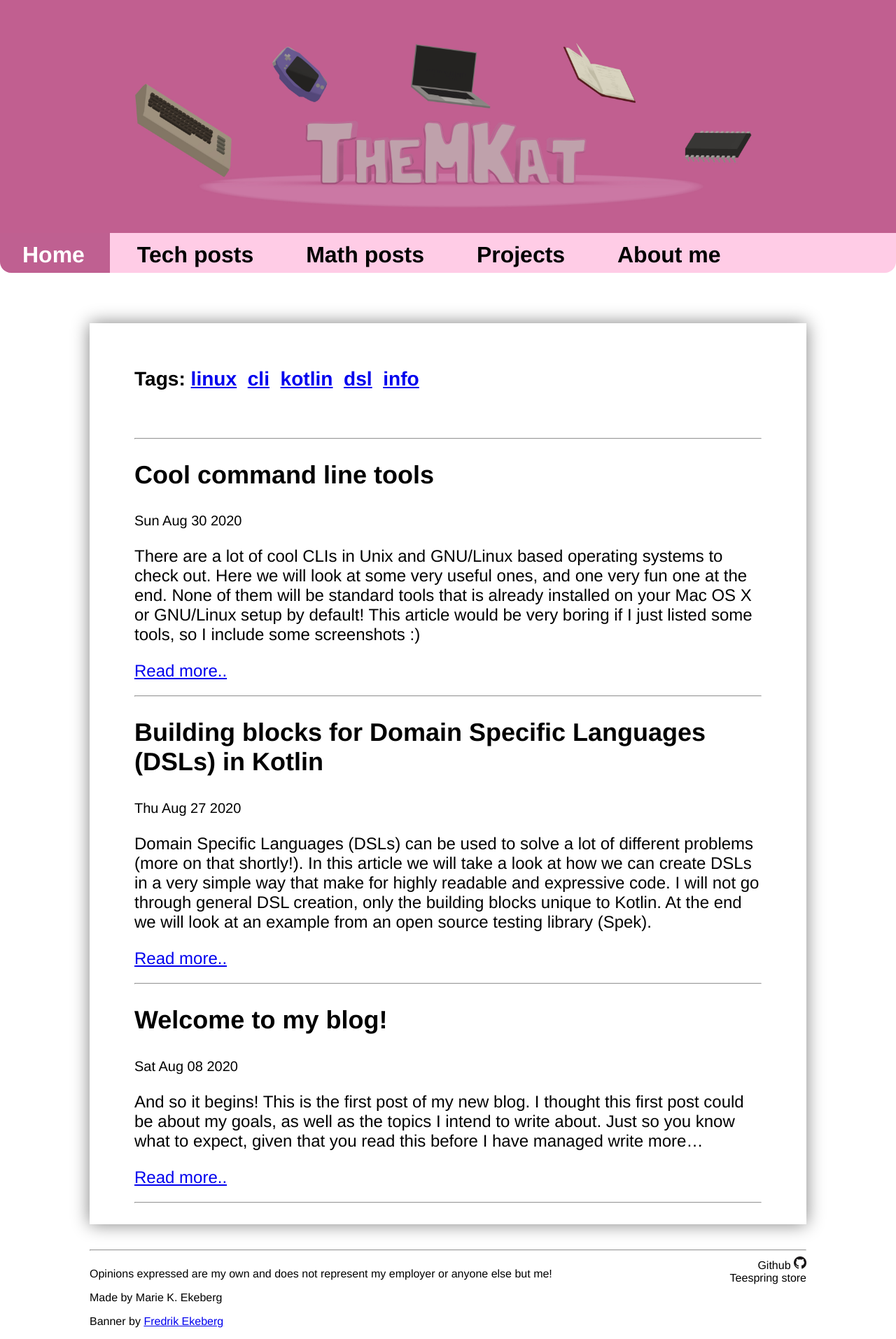
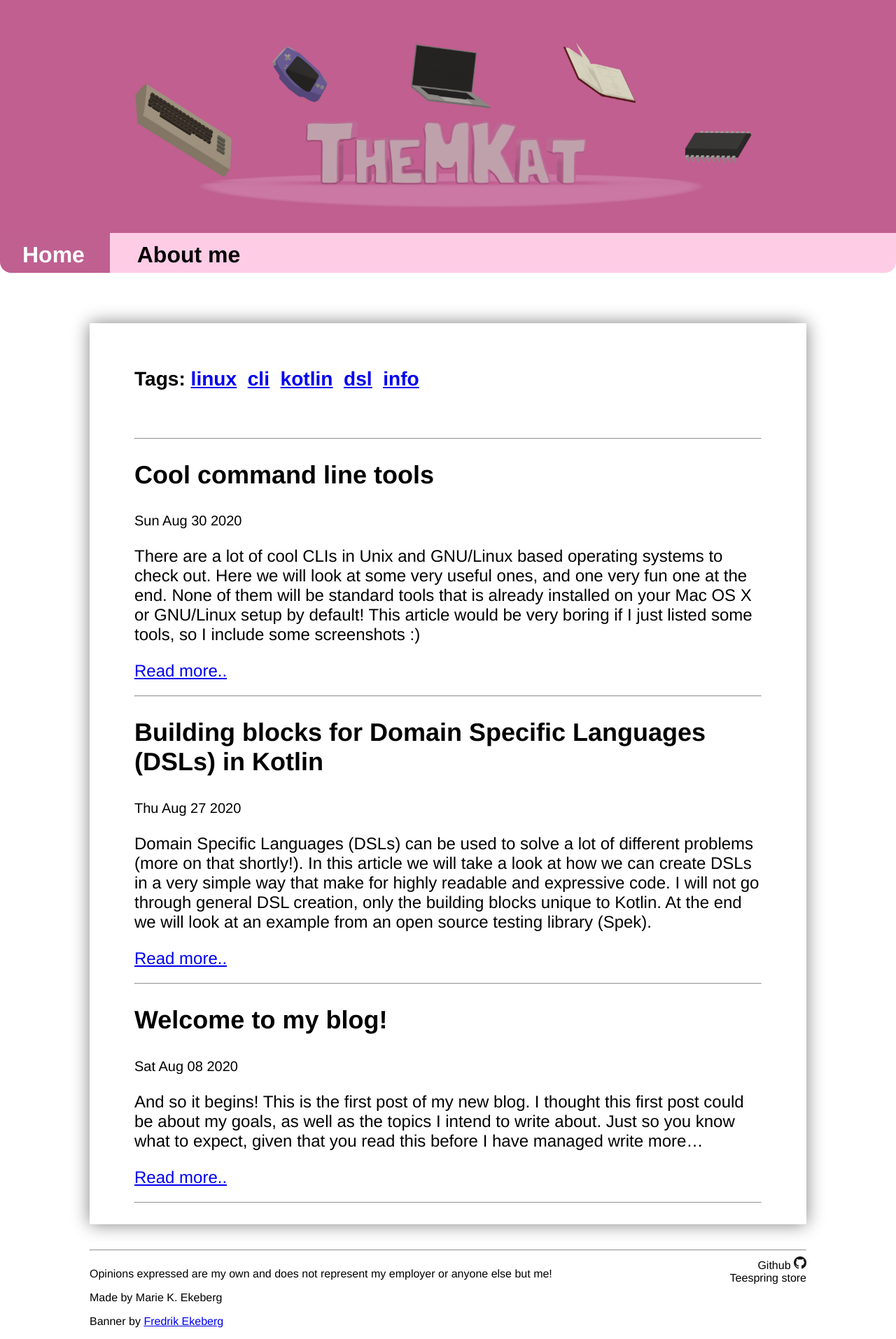
Before and after one commit to themkat/themkat.github.io, a Jekyll site: the page built from index.html, in a window 1280 px wide. Shown: the whole page at 70% size. Built offline with Jekyll 4.4.1, drawn with Linux system fonts in a browser that asks for light colours; nearby versions of some CDN libraries; comment, search, counter and statistics services are not loaded; a style sheet for code colours, icons or effects is not loaded.

Commit message:
[SKIP] Temporarily hide some menu entries as they don't lead anywhere.

```diff
--- a/_layouts/default.html
+++ b/_layouts/default.html
@@ -41,14 +41,17 @@
 				<a {% if page.tab == "tech" %}
 				   class="active"
 				   {% endif %}
+				   style="display: none;"
 				   href="#">Tech posts</a>
 				<a {% if page.tab == "math" %}
 				   class="active"
 				   {% endif %}
+				   style="display: none;"
 				   href="#">Math posts</a>
 				<a {% if page.tab == "projects" %}
 				   class="active"
 				   {% endif %}
+				   style="display: none;"
 				   href="{{"projects.html" | relative_url}}">Projects</a>
 				<a {% if page.tab == "about" %}
 				   class="active"
```
